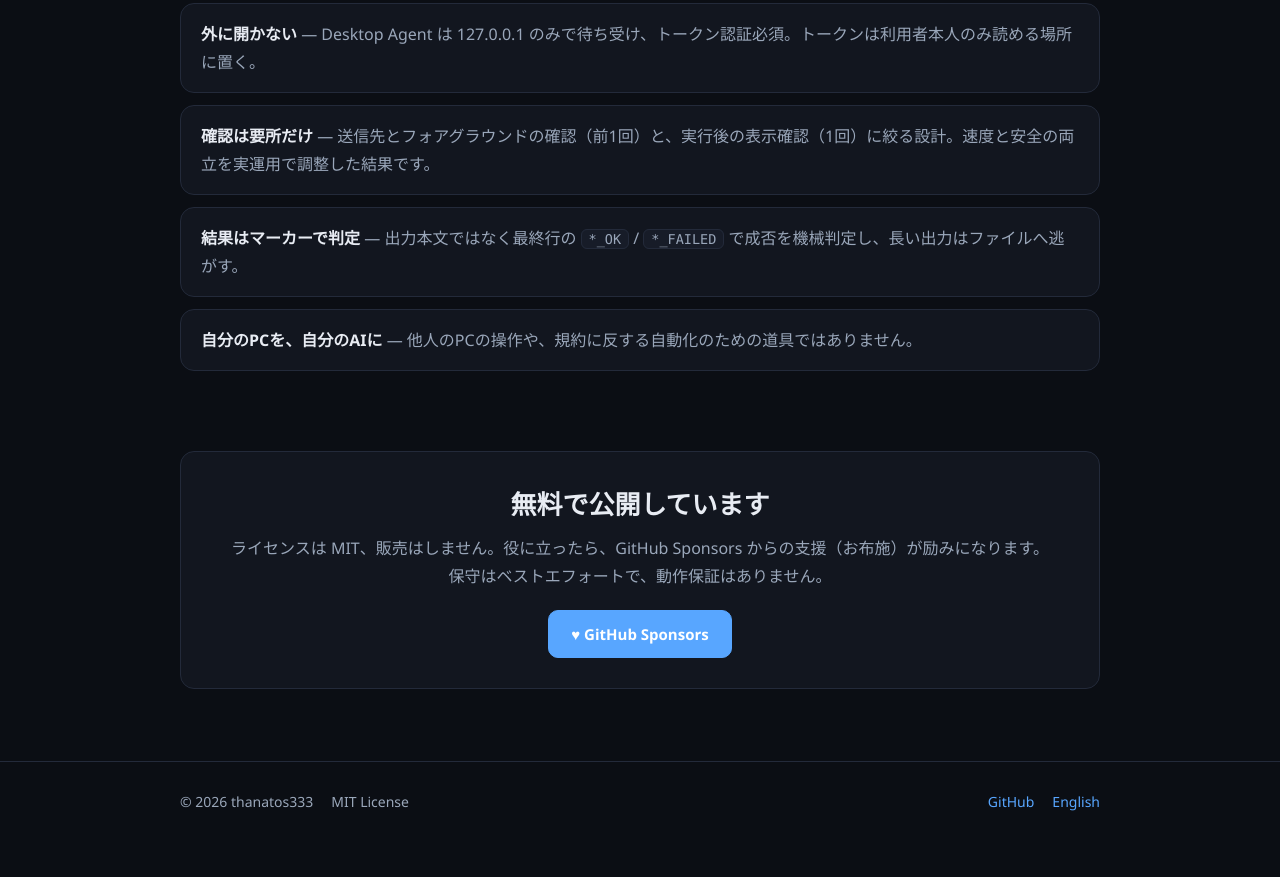
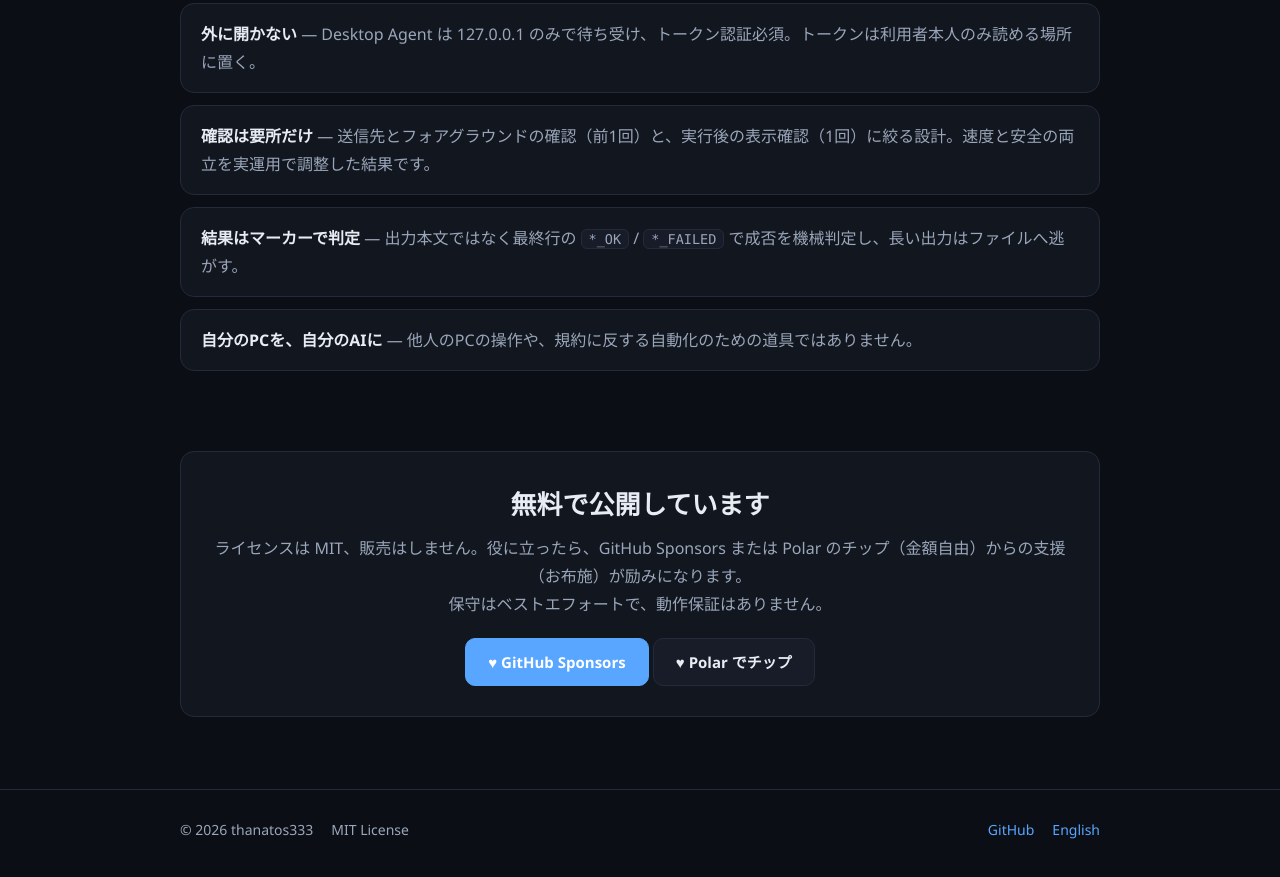
Before and after one commit to surielx/agent-hands-kit, a plain HTML site: page docs/index.html in a window 1280 px wide. Shown: the part 2143-3020 px from the top of the page. Before the commit the page ends 2998 px from the top, so only its background shows below. Drawn offline with Linux system fonts and the light colour scheme.

Commit message:
Add Polar tip link (pay-what-you-want) to README, site, and FUNDING

```diff
--- a/docs/index.html
+++ b/docs/index.html
@@ -158,8 +158,9 @@ dotnet publish components/desktop-agent -c Release -o $env:USERPROFILE\tools\des
   <section id="support">
     <div class="support">
       <h2 style="margin-bottom:4px">無料で公開しています</h2>
-      <p>ライセンスは MIT、販売はしません。役に立ったら、GitHub Sponsors からの支援（お布施）が励みになります。<br>保守はベストエフォートで、動作保証はありません。</p>
+      <p>ライセンスは MIT、販売はしません。役に立ったら、GitHub Sponsors または Polar のチップ（金額自由）からの支援（お布施）が励みになります。<br>保守はベストエフォートで、動作保証はありません。</p>
       <a class="btn primary" href="https://github.com/sponsors/thanatos333">♥ GitHub Sponsors</a>
+      <a class="btn" href="https://buy.polar.sh/polar_cl_BOe4K4TOobTs8OMsZXgl50XUbXUyXalCr0nxV3jPbbm">♥ Polar でチップ</a>
     </div>
   </section>
 </div>
```
Also changed, not shown: docs/en.html (+2 -1 lines), 2 other files.
